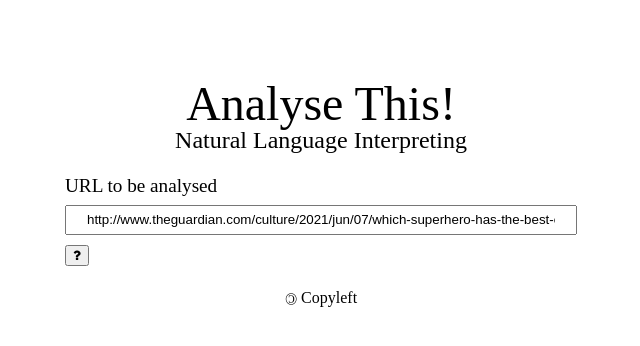
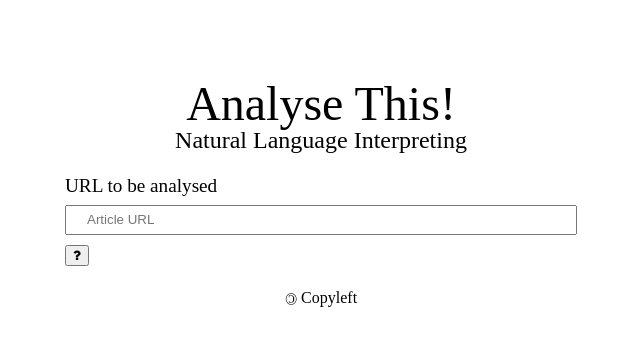
Before and after one commit to cpvalente/analyse-this, a website built with webpack: page src/client/views/index.html in a window 1280 px wide. Shown: the whole page, without its empty margins (319-959 px from the left). Built offline with nearby package versions, Linux system fonts and the light colour scheme.

Commit message:
cleanup test value

```diff
--- a/src/client/views/index.html
+++ b/src/client/views/index.html
@@ -24,7 +24,7 @@
               id="url"
               type="text"
               name="input"
-              value="http://www.theguardian.com/culture/2021/jun/07/which-superhero-has-the-best-costume"
+              value=""
               placeholder="Article URL"
             />
             <button class="analyseButton" type="submit" name="" value="Analyse">
```
